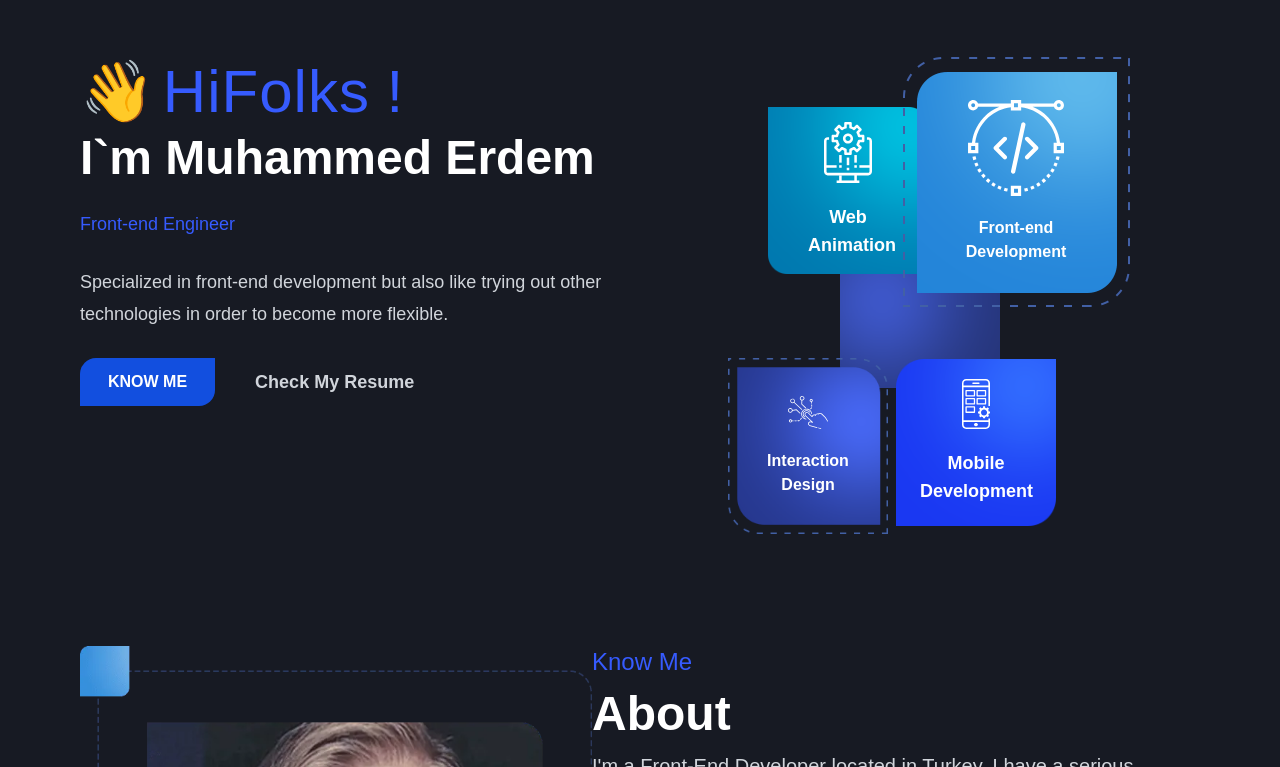
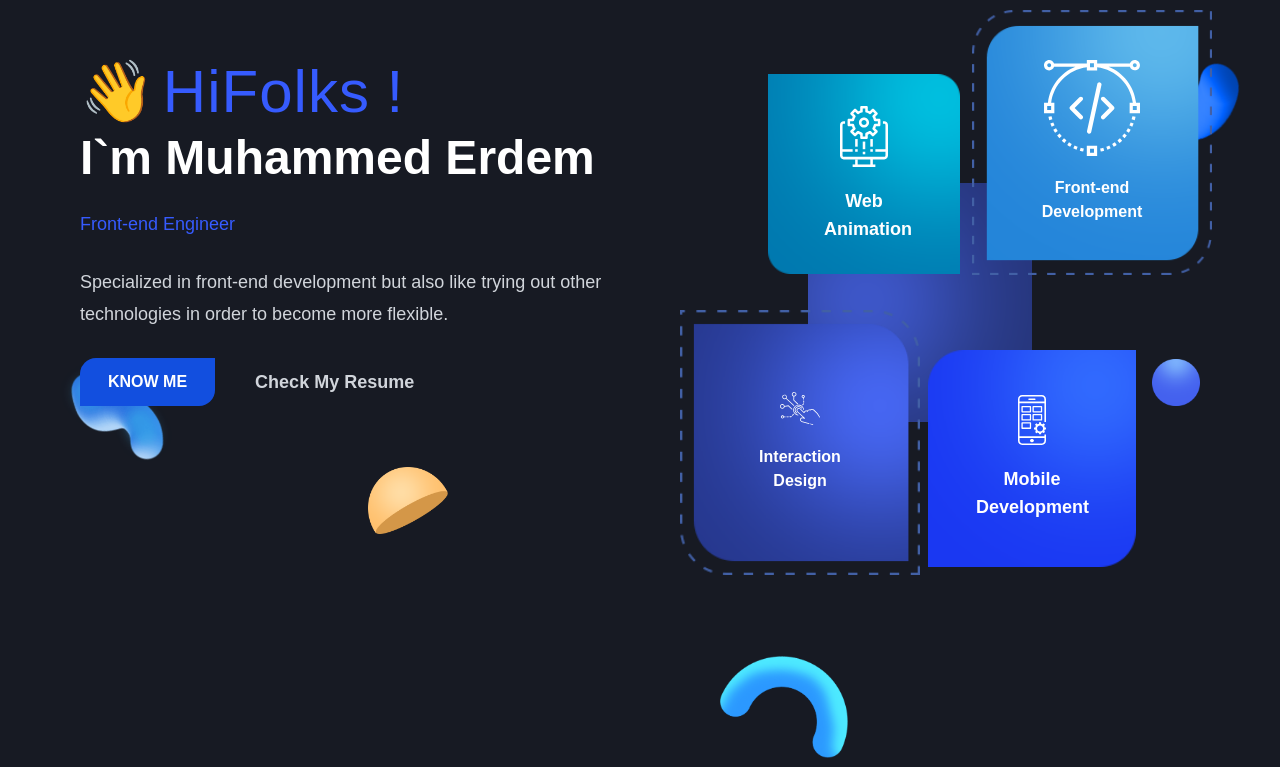
Before and after one commit to himTresor1/next_portfolio, a Next.js app: page / in a window 1280 px wide. Shown: the part 393-1160 px from the top of the page. Built offline with nearby package versions, Linux system fonts and the light colour scheme.

Commit message:
finished first page

```diff
--- a/components/About.tsx
+++ b/components/About.tsx
@@ -1,8 +1,14 @@
 import user from "@/assets/profile_photo.webp";
+import shape4 from "@/assets/shape_4.png";
+import shape5 from "@/assets/shape_5.png";
+import shape6 from "@/assets/shape_6.png";
+import shape7 from "@/assets/shape_7.png";
+
 const About = () => {
   return (
-    <div className="flex mt-[15rem] justify-between">
-      <img className="w-[32rem]" src={user.src} />
+    <div className="flex pt-[30rem] relative justify-between">
+
+      <img className="w-[28rem]" src={user.src} />
       <div className="flex gap-3 max-w-[45rem] flex-col">
         <div className="text-[rgb(54,91,254)] text-2xl">Know Me</div>
         <div className="font-bold text-5xl text-white">About</div>
--- a/components/Intro.tsx
+++ b/components/Intro.tsx
@@ -10,10 +10,31 @@ import webanimationIcon from "@/assets/web_animation.svg";
 import InteractionDesignIcon from "@/assets/interaction_icon.svg";
 import FaDevIcon from "@/assets/front_end_icon.svg";
 import mobileDevIcon from "@/assets/mobile_dev_icon.svg";
+import shape3 from "@/assets/shape_3 (1).png";
+import shape4 from "@/assets/shape_4.png";
+import shape5 from "@/assets/shape_5.png";
+import shape6 from "@/assets/shape_6.png";
+import shape7 from "@/assets/shape_7.png";
 
 const Intro = () => {
   return (
     <div className="flex pt-[20rem] relative flex-col gap-3">
+      <img
+        src={shape4.src}
+        className="absolute w-28 -z-10 -bottom-14 -left-5"
+        alt=""
+      />
+      <img
+        src={shape5.src}
+        className="absolute w-20 -bottom-32 left-[18rem]"
+        alt=""
+      />
+      <img
+        src={shape6.src}
+        className="absolute w-32 -bottom-[22rem] right-[22rem] "
+        alt=""
+      />
+      <img src={shape7.src} className="absolute w-12 bottom-0 right-0" alt="" />
       <img src={shape1.src} className="w-28 absolute top-[10rem] left-12" />
       <img src={shape2.src} className="w-14 absolute top-[5rem] left-[36rem]" />
       <div className="flex items-center gap-2 text-6xl">
@@ -45,35 +66,40 @@ const Intro = () => {
           </Link>
         </div>
       </div>
-      <div className="absolute w-1/2 h-[30rem] flex justify-center items-center right-0">
-        <img src={first.src} className="w-[10rem]" />
-        <div className="absolute flex-col h-[10rem] w-[10rem] flex items-center justify-center gap-5  top-12 left-32">
+      <div className="absolute w-1/2 top-[20rem] h-[30rem] flex justify-center items-center right-0">
+        <img
+          src={shape3.src}
+          className="absolute h-[7rem] -right-10 top-0"
+          alt=""
+        />
+        <img src={first.src} className="w-[14rem]" />
+        <div className="absolute flex-col h-[10rem] w-[12rem] flex items-center justify-center gap-5  top-8 left-32">
           <img src={webanimationIcon.src} className="w-12 z-50" />
           <div className="z-50 text-lg text-white font-bold max-w-[5rem] text-center">
             Web Animation
           </div>
-          <img src={WebAnimation.src} className="absolute z-0" />
+          <img src={WebAnimation.src} className="absolute w-full z-0" />
         </div>
-        <div className="absolute flex-col h-[20rem] w-[20rem] flex items-center justify-center gap-5  -top-10 right-6">
+        <div className="absolute flex-col h-[15rem] w-[15rem] flex items-center justify-center gap-5  -top-10 -right-3">
           <img src={FaDevIcon.src} className="w-24 z-50" />
           <div className="z-50 text-white font-bold max-w-[7rem] text-center">
             Front-end Development
           </div>
-          <img src={FeDev.src} className="absolute z-0" />
+          <img src={FeDev.src} className="absolute w-full z-0" />
         </div>
-        <div className="absolute flex-col h-[10rem] w-[10rem] flex items-center justify-center gap-5  bottom-5 right-[9rem]">
+        <div className="absolute flex-col h-[13rem] w-[13rem] flex items-center justify-center gap-5  -bottom-5 right-[4rem]">
           <img src={mobileDevIcon.src} className="w-7 z-50" />
           <div className="z-50 text-white text-lg font-bold max-w-[7rem] text-center">
             Mobile Development
           </div>
-          <img src={MobileDev.src} className="absolute z-0" />
+          <img src={MobileDev.src} className="absolute w-full z-0" />
         </div>
-        <div className="absolute flex-col h-[10rem] w-[10rem] flex items-center justify-center gap-5 bottom-4 left-[5.5rem]">
+        <div className="absolute flex-col h-[15rem] w-[15rem] flex items-center justify-center gap-5 -bottom-5 left-[2.5rem]">
           <img src={InteractionDesignIcon.src} className="w-10 z-50" />
           <div className="z-50 text-white font-bold max-w-[7rem] text-center">
             Interaction Design
           </div>
-          <img src={InteractinDesign.src} className="absolute z-0" />
+          <img src={InteractinDesign.src} className="absolute w-full z-0" />
         </div>
       </div>
     </div>
```
Also changed, not shown: assets/shape_6.png (added).
